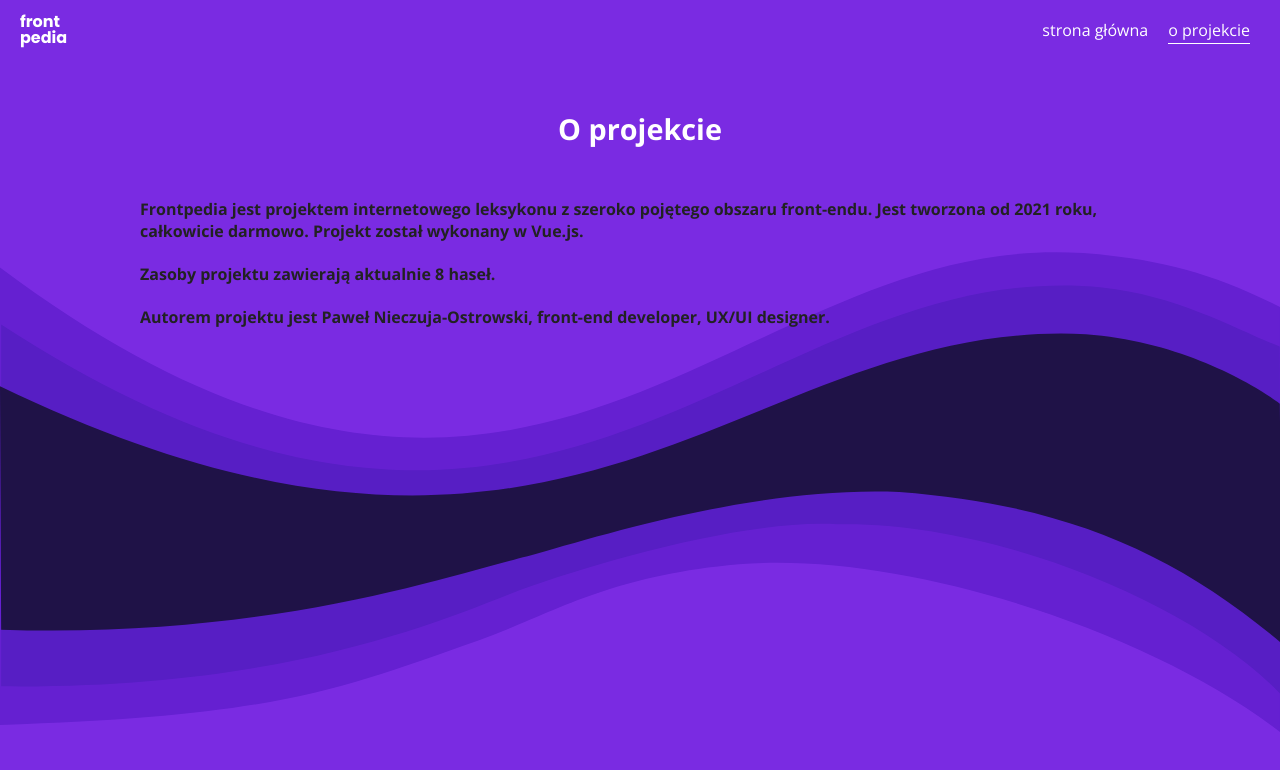
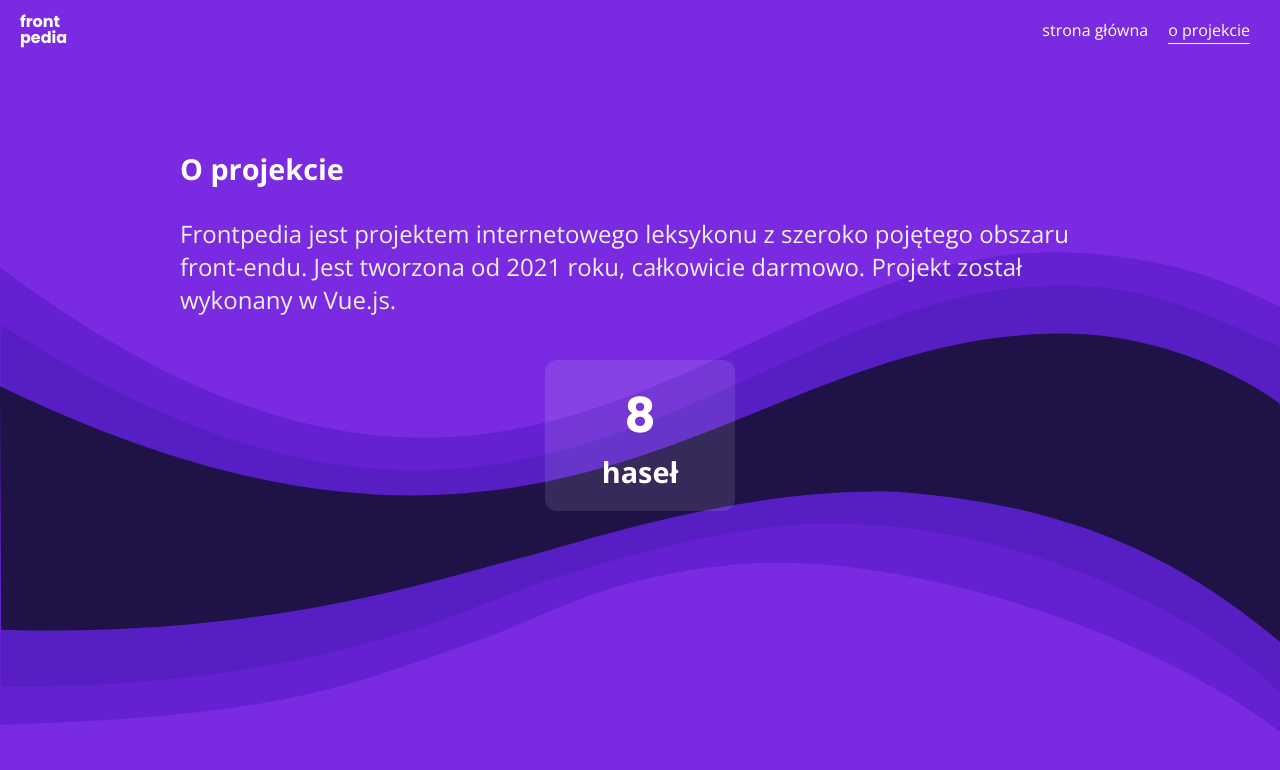
Before and after one commit to Web-ski/frontpedia, a Vue app: page /#/about in a window 1280 px wide. Shown: the top 770 px of the page. Built offline with nearby package versions, Linux system fonts and the light colour scheme.

Commit message:
Add InfoBox module

```diff
--- /dev/null
+++ b/src/components/modules/InfoBox.vue
@@ -0,0 +1,42 @@
+<template>
+  <div class="info-box">
+    <PageTitle :title="number" />
+    <InfoText :text="text" class="about-title" small />
+  </div>
+</template>
+
+<script>
+import PageTitle from "../elements/PageTitle";
+import InfoText from "../elements/InfoText";
+
+export default {
+  name: "InfoBox",
+  props: {
+    number: String,
+    text: String
+  },
+    components: {
+    PageTitle,
+    InfoText,
+  },
+};
+</script>
+
+<style scoped>
+.info-box {
+  text-align: center;
+  padding: 20px;
+  margin: 0;
+  background-color: rgba(255,255,255,0.1);
+  width: 150px;
+  border-radius: 12px;
+}
+
+.info-box .page-title {
+  margin: 0;
+}
+
+.info-box .about-title {
+  margin: 0;
+}
+</style>
--- a/src/components/pages/About.vue
+++ b/src/components/pages/About.vue
@@ -1,10 +1,11 @@
 <template>
   <MainTemplate>
-    <InfoText :text="title" />
     <section class="about-info__container">
-      <h4>{{ text1 }}</h4>
-      <h4>{{ text2 + recordsNumber + " haseł." }}</h4>
-      <h4>{{ text3 }}</h4>
+      <InfoText :text="title" class="about-title" />
+      <p class="about-text">{{ mainText }}</p>
+      <article class="about-info__article">
+        <InfoBox :number="recordsNumber.toString()" :text="text1" />
+      </article>
     </section>
   </MainTemplate>
 </template>
@@ -13,11 +14,12 @@
 import store from "../../api/store";
 import MainTemplate from "../templates/MainTemplate";
 import InfoText from "../elements/InfoText";
+import InfoBox from "../modules/InfoBox";
 import {
   aboutHeading,
   aboutText,
-  infoText,
-  aboutAuthor,
+  infoText1,
+  aboutAuthor
 } from "../../const/about";
 
 export default {
@@ -25,26 +27,57 @@ export default {
   data() {
     return {
       title: aboutHeading,
-      text1: aboutText,
-      text2: infoText,
-      text3: aboutAuthor,
+      mainText: aboutText,
+      text1: infoText1,
+      text3: aboutAuthor
     };
   },
   components: {
     MainTemplate,
     InfoText,
+    InfoBox
   },
   computed: {
     recordsNumber: () => {
       return store.getters.getRecordsNumber;
-    },
-  },
+    }
+  }
 };
 </script>
 
 <style>
 .about-info__container {
   min-height: 200px;
-  max-width: 1000px;
+}
+
+.about-text {
+  color: #eeeeee;
+  font-size: 1.3rem;
+}
+.about-text--small {
+  color: #eeeeee;
+}
+
+.about-info__article {
+  display: flex;
+  flex-direction: column;
+  justify-content: center;
+  align-items: center;
+  padding: 20px;
+}
+
+@media screen and (min-width: 670px) {
+  .about-info__container {
+    max-width: 920px;
+    padding: 40px;
+  }
+
+  .about-info__article {
+    flex-direction: row;
+  }
+
+  .about-text {
+    font-size: 1.5rem;
+  }
 }
 </style>
--- a/src/const/about.js
+++ b/src/const/about.js
@@ -3,7 +3,7 @@ export const aboutHeading = "O projekcie";
 export const aboutText =
   "Frontpedia jest projektem internetowego leksykonu z szeroko pojętego obszaru front-endu. Jest tworzona od 2021 roku, całkowicie darmowo. Projekt został wykonany w Vue.js.";
 
-export const infoText = "Zasoby projektu zawierają aktualnie ";
+export const infoText1 = "haseł";
 
 export const aboutAuthor =
   "Autorem projektu jest Paweł Nieczuja-Ostrowski, front-end developer, UX/UI designer.";
```
Also changed, not shown: 1 other file (tests, documents, lock files or other folders).
